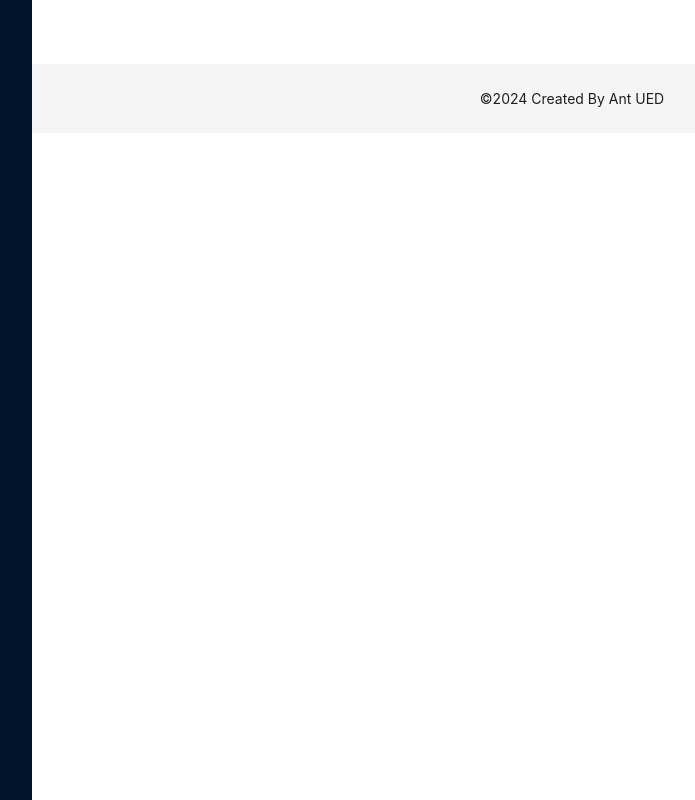
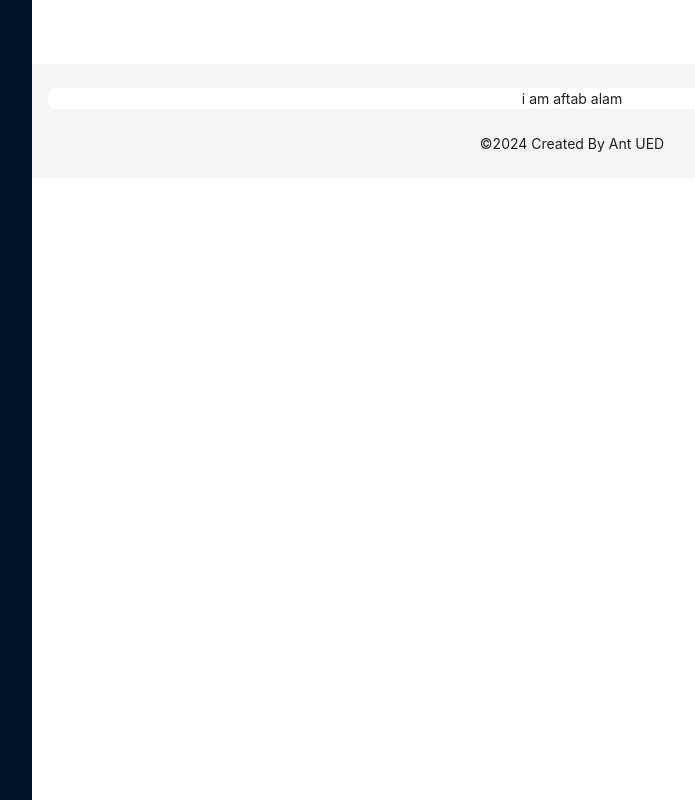
Before and after one commit to aftabdeveloper/edex, a Next.js app: page / in a window 1280 px wide. Shown: the whole page, without its empty margins (168-863 px from the left). Built offline with nearby package versions, Linux system fonts and the light colour scheme.

Commit message:
staging updated

```diff
--- a/app/components/shared/layout/cms.jsx
+++ b/app/components/shared/layout/cms.jsx
@@ -36,9 +36,24 @@ const CmsLayout = ({children,app}) => {
             background: colorBgContainer,
           }}
         />
-        {
+            <Content
+          style={{
+            margin: '24px 16px 0',
+          }}
+        >
+          <div
+            style={{
+              background: colorBgContainer,
+              borderRadius: borderRadiusLG,
+              textAlign: "center"
+            }}
+          >
+            <h1>i am aftab alam</h1>
+          {
             children
-        }
+          }
+          </div>
+        </Content>
         <Footer
           style={{
             textAlign: 'center',
```
